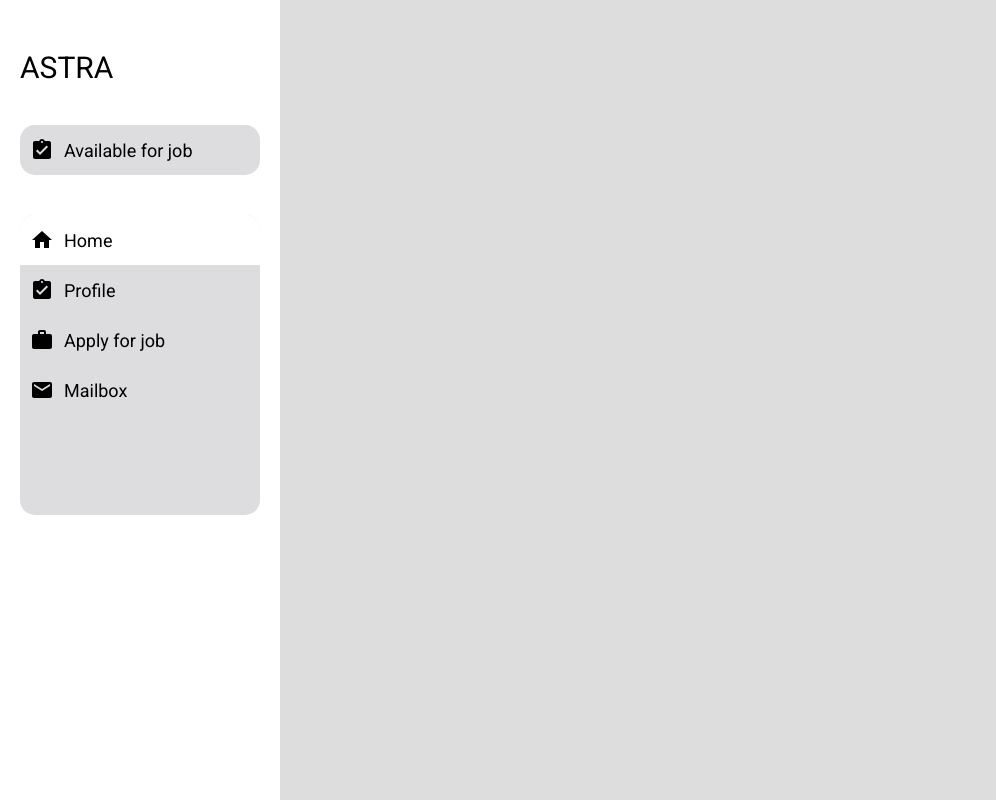
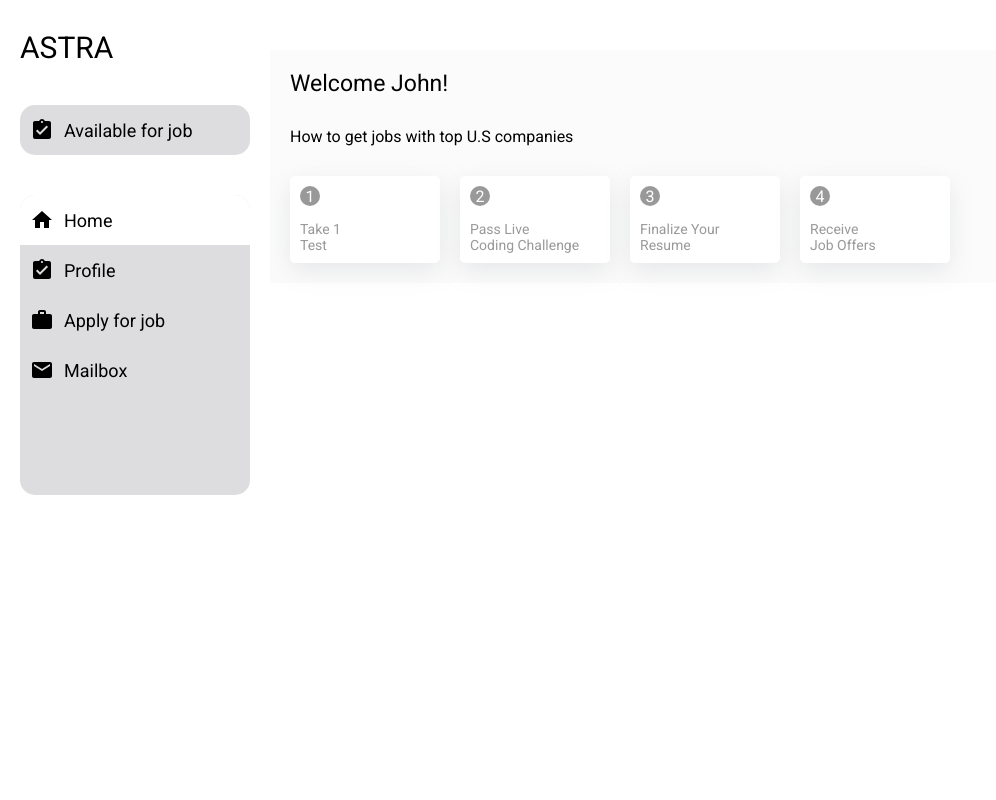
Before and after one commit to HasiburRahman-hr11/astra-dashboard-react-app, a React (Create React App) app: page / in a window 1280 px wide. Shown: the whole page, without its empty margins (0-996 px from the left). Built offline with nearby package versions, Linux system fonts and the light colour scheme.

Commit message:
added home top section

```diff
--- /dev/null
+++ b/src/Components/HomeTop/index.jsx
@@ -0,0 +1,33 @@
+import React from 'react';
+import {Box} from '@mui/material';
+import HomeTopLevel from '../HomeTopLevel';
+
+const HomeTop = () => {
+    return (
+        <Box component="div" className='home__top' sx={{
+            backgroundColor:'#FBFBFB',
+            padding:'20px 20px',
+            marginBottom:'50px'
+        }}>
+            <Box component="h2" sx={{
+                fontSize:'23px',
+                mb:'30px',
+                fontWeight:'normal'
+            }}>Welcome John!</Box>
+            <Box component="p">How to get jobs with top U.S companies</Box>
+
+            <Box component="div" sx={{
+                display: 'flex',
+                alignItems: 'center',
+                marginTop:'30px'
+            }}>
+                <HomeTopLevel counter="1" text1="Take 1" text2="Test" />
+                <HomeTopLevel counter="2" text1="Pass Live" text2="Coding Challenge" />
+                <HomeTopLevel counter="3" text1="Finalize Your " text2="Resume" />
+                <HomeTopLevel counter="4" text1="Receive" text2="Job Offers" />
+            </Box>
+        </Box>
+    );
+};
+
+export default HomeTop;
--- /dev/null
+++ b/src/Components/HomeTopLevel/index.jsx
@@ -0,0 +1,38 @@
+import React from 'react';
+import { Box } from '@mui/material';
+
+const HomeTopLevel = ({ counter, text1 , text2}) => {
+    return (
+        <Box component="div" sx={{
+            backgroundColor: '#fff',
+            borderRadius: '5px',
+            padding: '10px',
+            boxShadow: 'rgba(149, 157, 165, 0.2) 0px 8px 24px',
+            width: '150px',
+            marginRight:'20px'
+        }}>
+            <Box component="span" sx={{
+                backgroundColor: '#999999',
+                color: '#fff',
+                width: '20px',
+                height: '20px',
+                display: 'flex',
+                alignItems: 'center',
+                justifyContent: 'center',
+                borderRadius: '50%'
+            }}>{counter}</Box>
+
+            <Box component="p" sx={{
+                fontSize: '14px',
+                color: '#999',
+                marginTop:'15px'
+            }}>
+                {text1}
+                <br />
+                {text2}
+            </Box>
+        </Box>
+    );
+};
+
+export default HomeTopLevel;
--- a/src/Components/Sidebar/index.css
+++ b/src/Components/Sidebar/index.css
@@ -1,11 +1,11 @@
 .sidebar{
     position: fixed;
-    width: 280px;
+    width: 270px;
     height: 100vh;
     background-color: #fff;
     left: 0;
     top: 0;
-    padding: 50px 20px;
+    padding: 30px 20px;
 }
 .sidebar .logo{
     margin-bottom: 40px;
--- a/src/Components/Sidebar/index.jsx
+++ b/src/Components/Sidebar/index.jsx
@@ -1,6 +1,6 @@
 import React from 'react';
 import './index.css';
-import { Link, NavLink, useLocation } from 'react-router-dom';
+import { Link, useLocation } from 'react-router-dom';
 import { AssignmentTurnedIn, Home , Mail, Work} from '@mui/icons-material';
 
 const Sidebar = () => {
@@ -8,7 +8,6 @@ const Sidebar = () => {
 
     const location = useLocation();
     const { pathname } = location;
-    const splitLocation = pathname.split("/");
 
     return (
         <div className='sidebar'>
--- a/src/Pages/Home/index.jsx
+++ b/src/Pages/Home/index.jsx
@@ -1,10 +1,11 @@
 import React from 'react';
+import HomeTop from '../../Components/HomeTop';
 
 const Home = () => {
     return (
-        <>
-            This is Home Page
-        </>
+        <div className='page__wrapper'>
+            <HomeTop/>
+        </div>
     );
 };
 
--- a/src/Pages/Profile/index.jsx
+++ b/src/Pages/Profile/index.jsx
@@ -2,7 +2,7 @@ import React from 'react';
 
 const Profile = () => {
     return (
-        <div>
+        <div className='page__wrapper'>
             This is Profile Page
         </div>
     );
--- a/src/index.css
+++ b/src/index.css
@@ -6,7 +6,7 @@
 
 body {
   font-family: 'Roboto', sans-serif;
-  background-color: #ddd;
+  background-color: #fff;
   scroll-behavior: smooth;
   font-size: 16px;
 }
@@ -21,3 +21,11 @@ a{
   text-decoration: none;
   color: initial;
 }
+
+.page__wrapper{
+  padding: 50px 0;
+  padding-left: 270px;
+  padding-right: 50px;
+  height: 100vh;
+  overflow-y: auto;
+}
```
